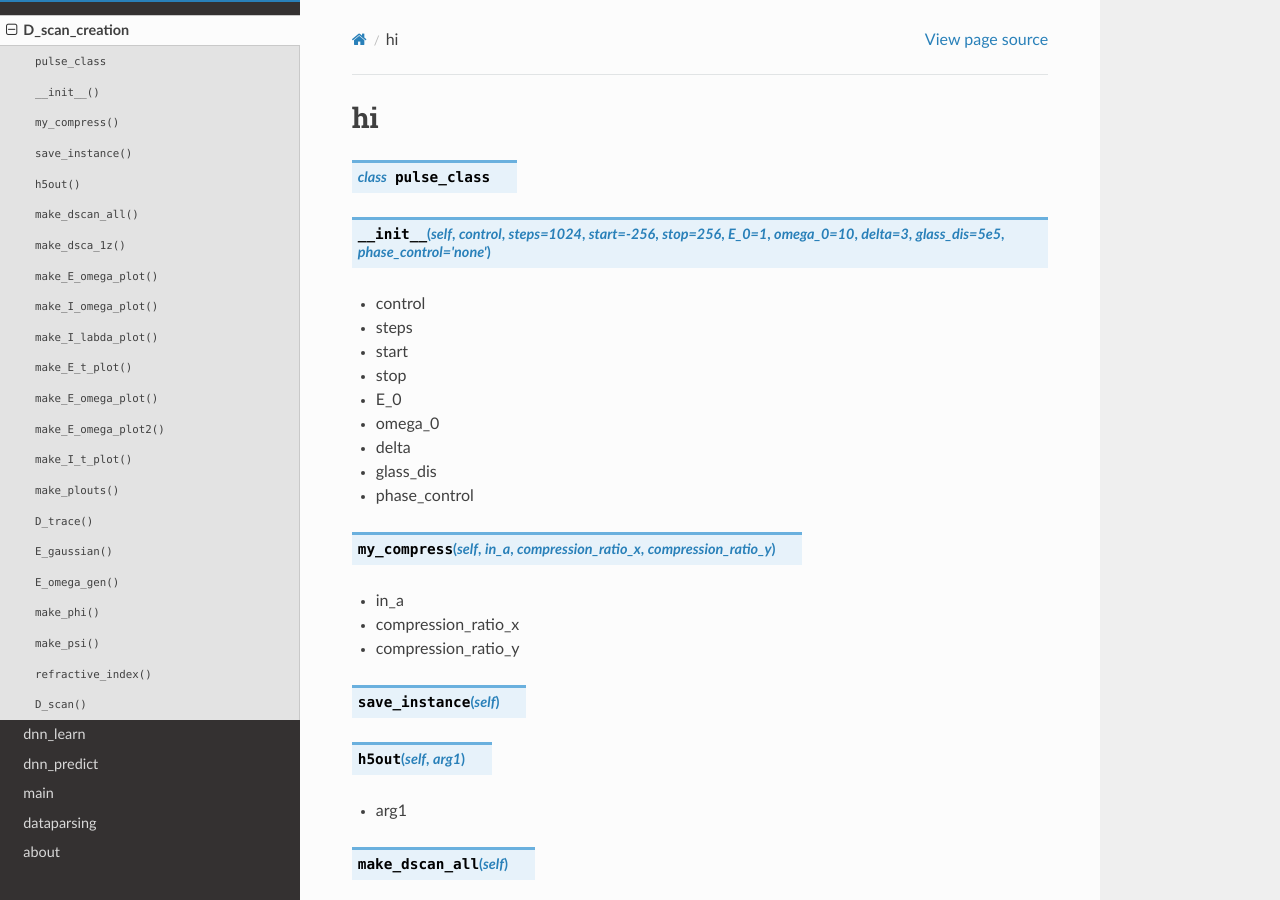
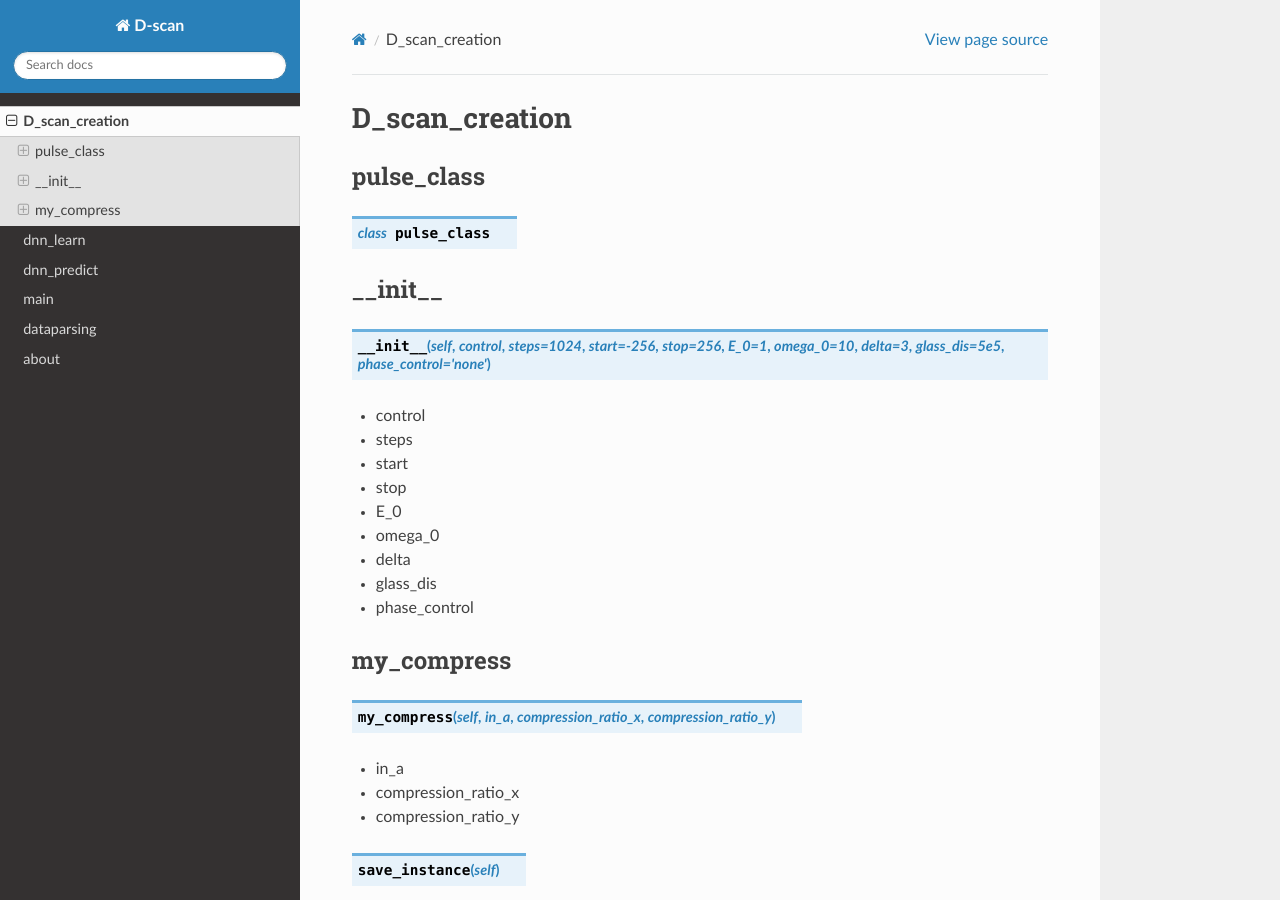
Before and after one commit to williamlouth/D-Scan-docs, a Sphinx documentation site: the page built from source/D-scan-creation.rst, in a window 1280 px wide and 900 px high. Built offline with Sphinx 7.4.7 and the Read the Docs theme 2.0.0, drawn with Linux system fonts in a browser that asks for light colours.

Commit message:
updating the docs

```diff
--- a/source/D-scan-creation.rst
+++ b/source/D-scan-creation.rst
@@ -1,8 +1,13 @@
-hi
-##
+D_scan_creation
+###############
 
+pulse_class
+-----------
 .. py:class:: pulse_class
 
+
+__init__
+--------
 .. py:function:: __init__(self,control,steps=1024,start=-256,stop=256,E_0=1,omega_0=10,delta=3,glass_dis=5e5,phase_control = "none")
 
 - control
@@ -16,6 +21,8 @@
 - phase_control
 
 
+my_compress
+-----------
 .. py:function:: my_compress(self,in_a,compression_ratio_x,compression_ratio_y)
 
 - in_a
```
